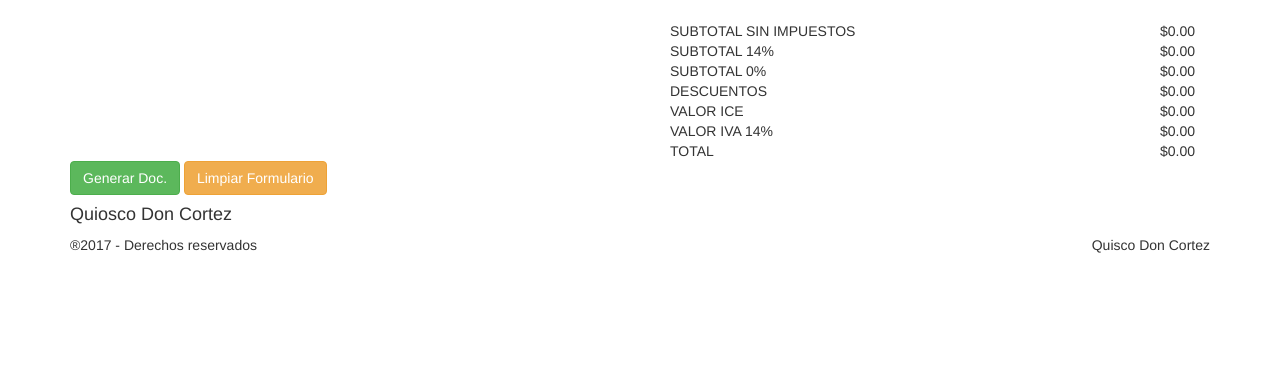
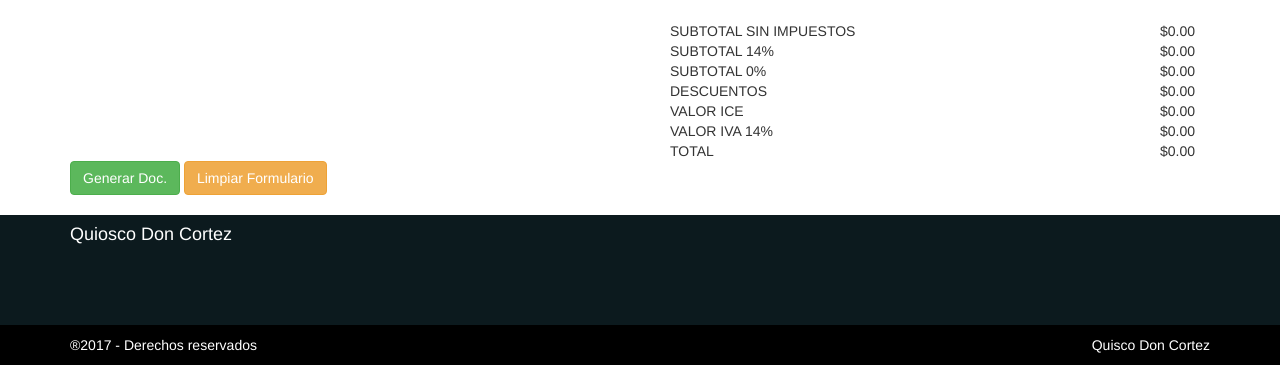
Before and after one commit to mikenunez/quiosko-don-cortez, a Django app: page /facturacion in a window 1280 px wide. Shown: the part 1288-1653 px from the top of the page. Before the commit the page ends 1541 px from the top, so only its background shows below. Run offline with Django 3.2, Linux system fonts and the light colour scheme; the visitor is signed in with stand-in values (Sample User, id 1); data that the repository does not hold is empty; some libraries are stand-ins or nearby versions.

Commit message:
Add footer css rules

```diff
--- a/code/static/css/app.css
+++ b/code/static/css/app.css
@@ -1,9 +1,23 @@
+html {
+  position: relative;
+  min-height: 100%;
+}
+
+body > div.container {
+  /* Margin bottom by footer height */
+  margin-bottom: 150px;
+}
+
 input[type=number] {
 text-align:right;
 }
 
 .totales::before  {
 	content: "$";
+}
+
+#documento-form {
+	padding-bottom: 20px;
 }
 
 table > tbody > tr > td > input {
@@ -13,3 +27,22 @@ table > tbody > tr > td > input {
 table > tbody > tr > td > select {
 	width: 100%;
 }
+
+.footer{
+	background-color: #0c1a1e;
+	bottom: 0;
+	color: white;
+	height: 150px;
+	position: absolute;
+	width: 100%;
+}
+
+.copyright {
+	background-color: #000000;
+	bottom: 0;
+	color: white;
+	height: 40px;
+	position: absolute;
+	padding: 10px 10px;
+	width: 100%;
+}
```
